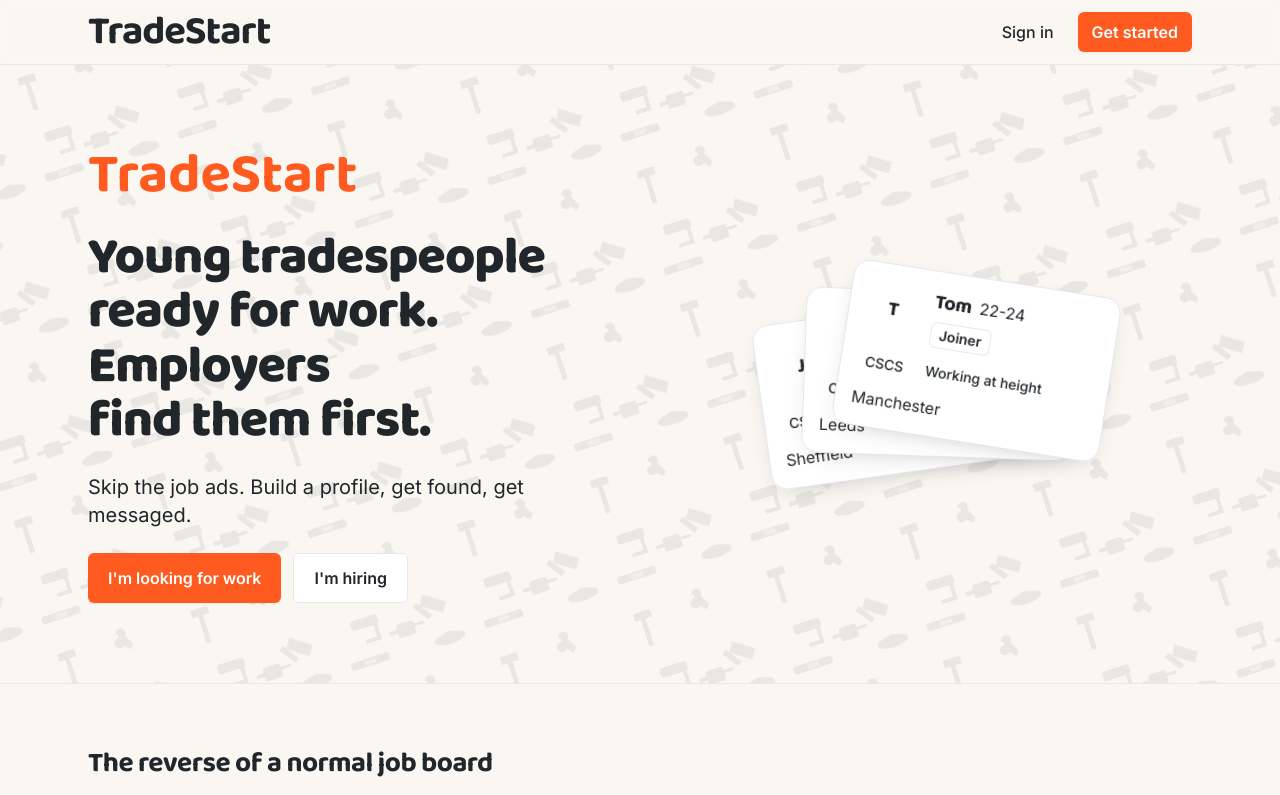
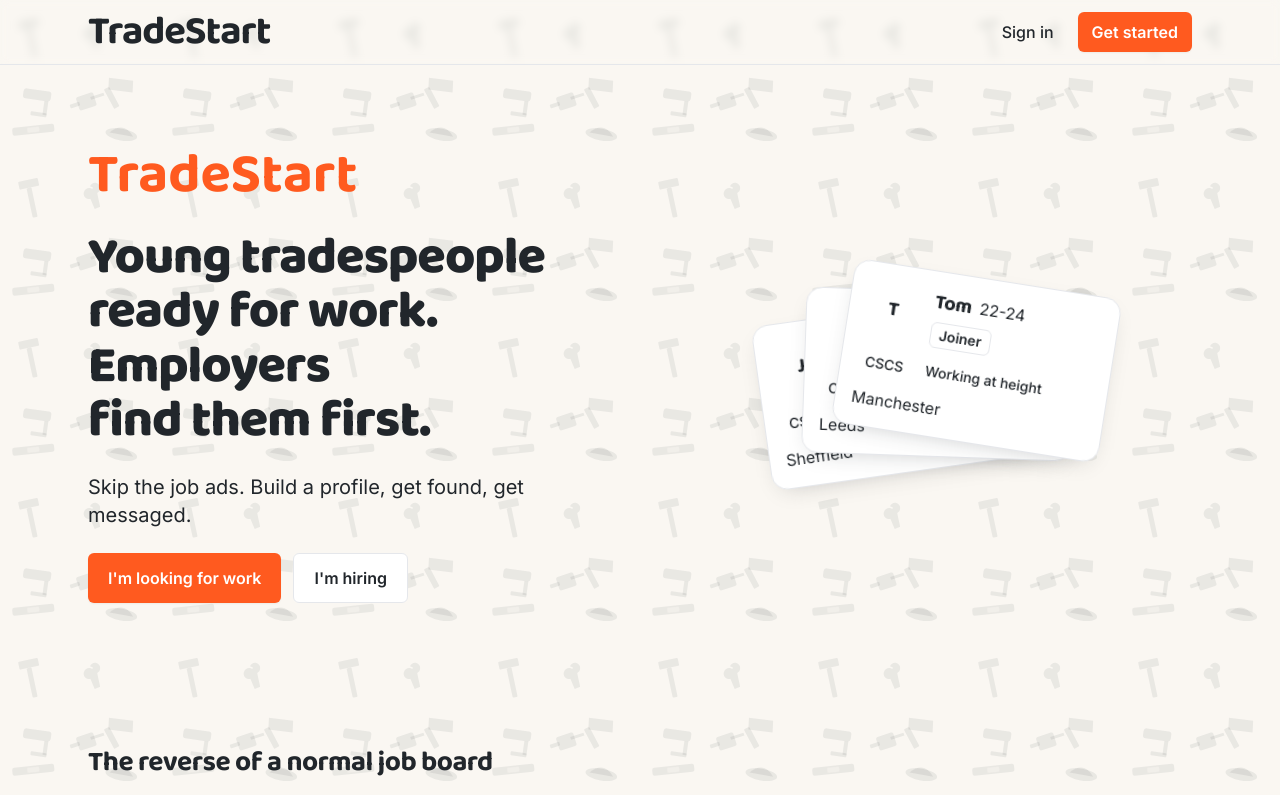
Before and after one commit to hirefastcareers/tradesboard, a Next.js app: page / in a window 1280 px wide. Shown: the top 795 px of the page. Built offline with nearby package versions, Linux system fonts and the light colour scheme.

Commit message:
Tile tool background site-wide and remove em dashes
Use a repeating SVG tool pattern on the body so the homepage no
longer cuts off into a blank band. Replace em/en dashes in UI copy
with plain punctuation.

Co-authored-by: hirefastcareers <hirefastcareers@users.noreply.github.com>

```diff
--- a/app/globals.css
+++ b/app/globals.css
@@ -18,7 +18,11 @@ body {
 
 body {
   color: var(--ink);
-  background: var(--workshop-white);
+  background-color: var(--workshop-white);
+  background-image: url("/tool-pattern.svg");
+  background-repeat: repeat;
+  background-size: 160px 160px;
+  background-attachment: scroll;
   font-family: var(--font-inter), system-ui, sans-serif;
 }
 
@@ -33,6 +37,13 @@ h4 {
 @layer utilities {
   .text-balance {
     text-wrap: balance;
+  }
+
+  .bg-tool-pattern {
+    background-color: var(--workshop-white);
+    background-image: url("/tool-pattern.svg");
+    background-repeat: repeat;
+    background-size: 160px 160px;
   }
 }
 
--- a/app/layout.tsx
+++ b/app/layout.tsx
@@ -21,11 +21,11 @@ const inter = Inter({
 
 export const metadata: Metadata = {
   title: {
-    default: `${APP_NAME} — young tradespeople, ready for work`,
+    default: `${APP_NAME}: young tradespeople, ready for work`,
     template: `%s · ${APP_NAME}`,
   },
   description:
-    "Employers browse young trades candidates and message them directly. No job applications — just profiles ready for work.",
+    "Employers browse young trades candidates and message them directly. No job applications, just profiles ready for work.",
 };
 
 export default function RootLayout({
--- a/app/page.tsx
+++ b/app/page.tsx
@@ -13,14 +13,14 @@ export default function HomePage() {
           </h2>
           <p className="mt-3 text-base leading-relaxed text-ink/75">
             On {APP_NAME}, candidates don&apos;t fire off applications into the
-            void. You put your profile up — trade, location, certs, a short bio —
+            void. You put your profile up (trade, location, certs, a short bio)
             and employers search, shortlist, and message you.
           </p>
         </div>
 
         <div className="mt-10 grid gap-8 md:grid-cols-2">
           <div className="space-y-2 border-l-4 border-signal-orange pl-4">
-            <h3 className="font-display text-xl font-bold">For 16–24s in the trades</h3>
+            <h3 className="font-display text-xl font-bold">For 16-24s in the trades</h3>
             <p className="text-sm leading-relaxed text-ink/70">
               Show what you can do, even if you&apos;re still at college. Get
               messaged by firms looking for apprentices and juniors.
@@ -36,7 +36,7 @@ export default function HomePage() {
             <h3 className="font-display text-xl font-bold">For employers</h3>
             <p className="text-sm leading-relaxed text-ink/70">
               Browse a grid of local candidates by trade, age range, and town.
-              Message the ones who fit — no CV pile to wade through.
+              Message the ones who fit. No CV pile to wade through.
             </p>
             <Link
               href="/sign-up?type=employer"
--- a/components/candidate/CandidateOnboardingForm.tsx
+++ b/components/candidate/CandidateOnboardingForm.tsx
@@ -166,7 +166,7 @@ export function CandidateOnboardingForm({
           <div className="space-y-4">
             <h1 className="font-display text-2xl font-bold">Trades you want</h1>
             <p className="text-sm text-ink/65">
-              Pick one or more — employers filter on these.
+              Pick one or more. Employers filter on these.
             </p>
             <div className="flex flex-wrap gap-2">
               {TRADE_OPTIONS.map((trade) => {
--- a/components/candidate/ProfileCompleteness.tsx
+++ b/components/candidate/ProfileCompleteness.tsx
@@ -24,7 +24,7 @@ export function ProfileCompleteness({
           <p className="mt-1 text-sm text-ink/65">
             {clamped < 100
               ? "Fill in the gaps so employers take you seriously."
-              : "Looking sharp — employers can find you."}
+              : "Looking sharp. Employers can find you."}
           </p>
         </div>
         <p className="font-display text-3xl font-extrabold leading-none text-signal-orange">
--- a/components/employer/EmployerBrowse.tsx
+++ b/components/employer/EmployerBrowse.tsx
@@ -65,7 +65,7 @@ export function EmployerBrowse({
         {filtered.length === 0 ? (
           <EmptyState
             title="No candidates match yet"
-            description="Try widening your search area, clearing a trade filter, or checking back soon — new profiles land every week."
+            description="Try widening your search area, clearing a trade filter, or checking back soon. New profiles land every week."
           />
         ) : (
           <div className="grid gap-4 sm:grid-cols-2 xl:grid-cols-3">
--- a/components/employer/FilterSidebar.tsx
+++ b/components/employer/FilterSidebar.tsx
@@ -55,7 +55,7 @@ export function FilterSidebar({
           className="w-full rounded-md border border-ink/15 bg-workshop-white px-3 py-2.5 text-sm outline-none focus:border-steel-blue"
         />
         <span className="block text-xs text-ink/50">
-          Radius filtering comes next — for now we match town or postcode text.
+          Radius filtering comes next. For now we match town or postcode text.
         </span>
       </label>
 
--- a/components/shared/AuthForms.tsx
+++ b/components/shared/AuthForms.tsx
@@ -171,7 +171,7 @@ export function SignUpForm({ defaultType = null }: SignUpFormProps) {
         Continue with Google
       </Button>
       <p className="text-xs text-ink/50">
-        Google sign-up still needs an account type — we&apos;ll finish wiring
+        Google sign-up still needs an account type. We&apos;ll finish wiring
         that once OAuth credentials are set.
       </p>
     </form>
--- a/components/shared/HomeHero.tsx
+++ b/components/shared/HomeHero.tsx
@@ -2,7 +2,6 @@ import {
   CandidateCard,
   type CandidateCardData,
 } from "@/components/candidate/CandidateCard";
-import { ToolPattern } from "@/components/shared/ToolPattern";
 import { APP_NAME } from "@/lib/constants";
 import Link from "next/link";
 
@@ -49,8 +48,7 @@ const PREVIEW_CANDIDATES: Array<
 
 export function HomeHero() {
   return (
-    <section className="relative overflow-hidden border-b border-ink/10">
-      <ToolPattern />
+    <section className="relative">
       <div className="relative mx-auto grid max-w-6xl gap-10 px-4 py-14 sm:px-6 lg:grid-cols-2 lg:items-center lg:gap-12 lg:py-20">
         <div className="animate-fade-up space-y-6">
           <p className="font-display text-2xl font-bold text-signal-orange sm:text-3xl">
--- a/components/shared/MessagesInbox.tsx
+++ b/components/shared/MessagesInbox.tsx
@@ -185,7 +185,7 @@ export function MessagesInbox({
                 <p className="text-sm text-ink/55">Loading…</p>
               ) : threadMessages.length === 0 ? (
                 <p className="text-sm text-ink/55">
-                  Say hello — keep it short and clear.
+                  Say hello. Keep it short and clear.
                 </p>
               ) : (
                 threadMessages.map((msg) => {
--- a/components/shared/SiteHeader.tsx
+++ b/components/shared/SiteHeader.tsx
@@ -14,7 +14,7 @@ export function SiteHeader() {
   }
 
   return (
-    <header className="relative z-20 border-b border-ink/10 bg-workshop-white/90 backdrop-blur-sm">
+    <header className="relative z-20 border-b border-ink/10 bg-workshop-white/80 backdrop-blur-sm">
       <div className="mx-auto flex h-16 max-w-6xl items-center justify-between px-4 sm:px-6">
         <Link
           href="/"
--- a/components/shared/ToolPattern.tsx
+++ b/components/shared/ToolPattern.tsx
@@ -1,62 +1,9 @@
-/** Diagonal tiled SVG of flat trade tools at low opacity */
+/** Local tiled tool backdrop for empty states and overlays */
 export function ToolPattern({ className = "" }: { className?: string }) {
   return (
     <div
       aria-hidden
-      className={`pointer-events-none absolute inset-0 overflow-hidden ${className}`}
-    >
-      <svg
-        className="h-full w-full opacity-[0.07]"
-        xmlns="http://www.w3.org/2000/svg"
-      >
-        <defs>
-          <pattern
-            id="trade-tools"
-            width="140"
-            height="140"
-            patternUnits="userSpaceOnUse"
-            patternTransform="rotate(-18)"
-          >
-            {/* Hammer */}
-            <g fill="#21262B">
-              <rect x="12" y="18" width="18" height="8" rx="1" />
-              <rect x="18" y="26" width="5" height="28" rx="1" />
-            </g>
-            {/* Spanner */}
-            <g fill="#21262B" transform="translate(70 12)">
-              <path d="M4 6c0-3 2-5 5-5s5 2 5 5c0 1.5-.5 2.5-1.5 3.5L18 20l-4 4-5.5-5.5C7.5 19.5 6.5 20 5 20c-3 0-5-2-5-5s2-5 5-5c.3 0 .7 0 1 .1V6z" />
-            </g>
-            {/* Paint roller */}
-            <g fill="#21262B" transform="translate(20 78)">
-              <rect x="0" y="0" width="28" height="10" rx="3" />
-              <rect x="22" y="10" width="4" height="14" />
-              <rect x="10" y="22" width="16" height="4" rx="1" />
-            </g>
-            {/* Trowel */}
-            <g fill="#21262B" transform="translate(90 70)">
-              <path d="M8 4 L28 18 L22 28 L2 14 Z" />
-              <rect x="0" y="10" width="6" height="20" rx="1" transform="rotate(-35 3 20)" />
-            </g>
-            {/* Spirit level */}
-            <g fill="#21262B" transform="translate(8 118)">
-              <rect x="0" y="0" width="40" height="8" rx="2" />
-              <rect x="14" y="1.5" width="12" height="5" rx="1" fill="#FAF7F2" opacity="0.5" />
-            </g>
-            {/* Hard hat */}
-            <g fill="#21262B" transform="translate(95 110)">
-              <ellipse cx="16" cy="14" rx="16" ry="6" />
-              <path d="M4 14 Q16 0 28 14 Z" />
-            </g>
-            {/* Drill */}
-            <g fill="#21262B" transform="translate(55 95)">
-              <rect x="8" y="0" width="18" height="14" rx="2" />
-              <rect x="0" y="5" width="10" height="4" rx="1" />
-              <rect x="22" y="4" width="14" height="3" />
-            </g>
-          </pattern>
-        </defs>
-        <rect width="100%" height="100%" fill="url(#trade-tools)" />
-      </svg>
-    </div>
+      className={`pointer-events-none absolute inset-0 overflow-hidden bg-tool-pattern ${className}`}
+    />
   );
 }
```
Also changed, not shown: public/tool-pattern.svg (added), 1 other file (tests, documents, lock files or other folders).
